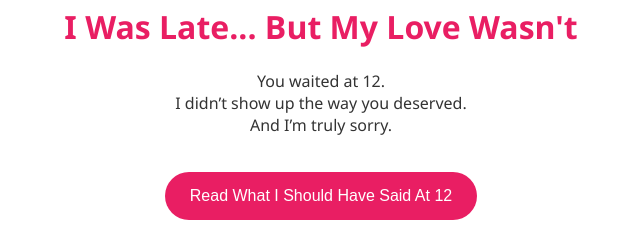
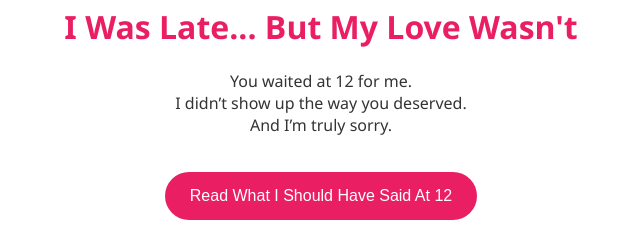
Before and after one commit to amalbenbenny06-creator/Amal1, a plain HTML site: page index.html in a window 1280 px wide. Shown: the part 151-390 px from the top of the page, 319-959 px from the left. Drawn offline with Linux system fonts and the light colour scheme.

Commit message:
Update index.html

```diff
--- a/index.html
+++ b/index.html
@@ -58,7 +58,7 @@
 <div class="container">
     <div class="heart">❤️</div>
     <h1>I Was Late... But My Love Wasn't</h1>
-    <p>You waited at 12.<br>
+    <p>You waited at 12 for me.<br>
     I didn’t show up the way you deserved.<br>
     And I’m truly sorry.</p>
 
```
